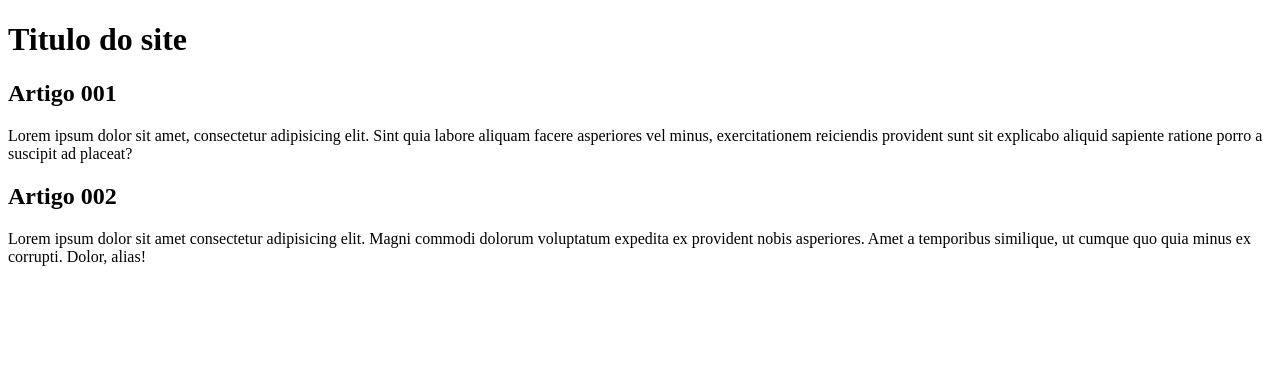
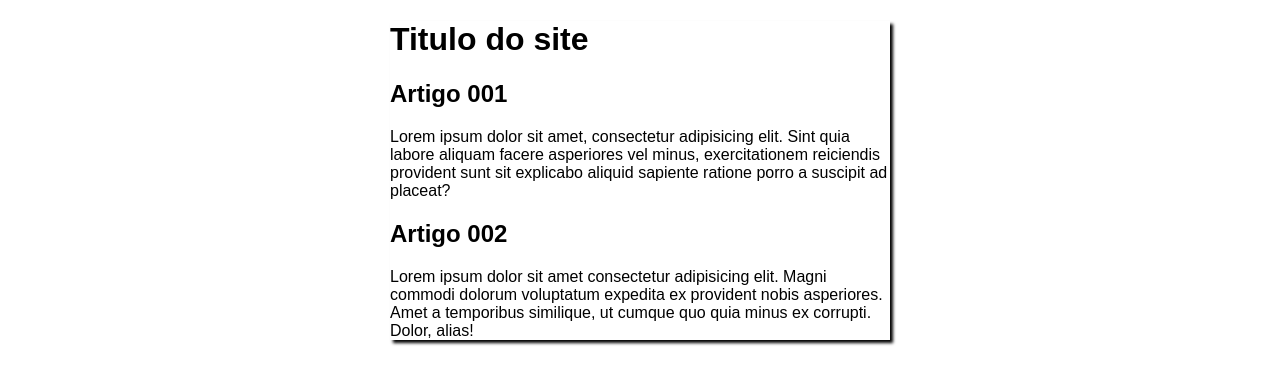
Before and after one commit to JoaoEmanuell/Meus_Estudos_Git_e_GitHub, a plain HTML site: page Aulas/Aula 11/index.html in a window 1280 px wide. Drawn offline with Linux system fonts and the light colour scheme.

Commit message:
css feito

```diff
--- a/Aulas/Aula 11/estilos/style.css
+++ b/Aulas/Aula 11/estilos/style.css
@@ -1 +1,34 @@
 @charset "UTF-8";
+
+*{
+    font-family: Arial, Helvetica, sans-serif;
+    font-size: 1em;
+}
+
+body{
+    background-color: rgba(255, 255, 255, 0.808);
+}
+
+main{
+    background-color: white;
+    width: 500px;
+    margin: auto;
+    box-shadow: 3px 3px 3px black;
+}
+
+h1{
+    font-size: 2em
+}
+
+h2{
+    font-size: 1.5em
+
+}
+
+.center{
+    text-align: center;
+}
+
+.justify{
+    text-align: justify;
+}
```
